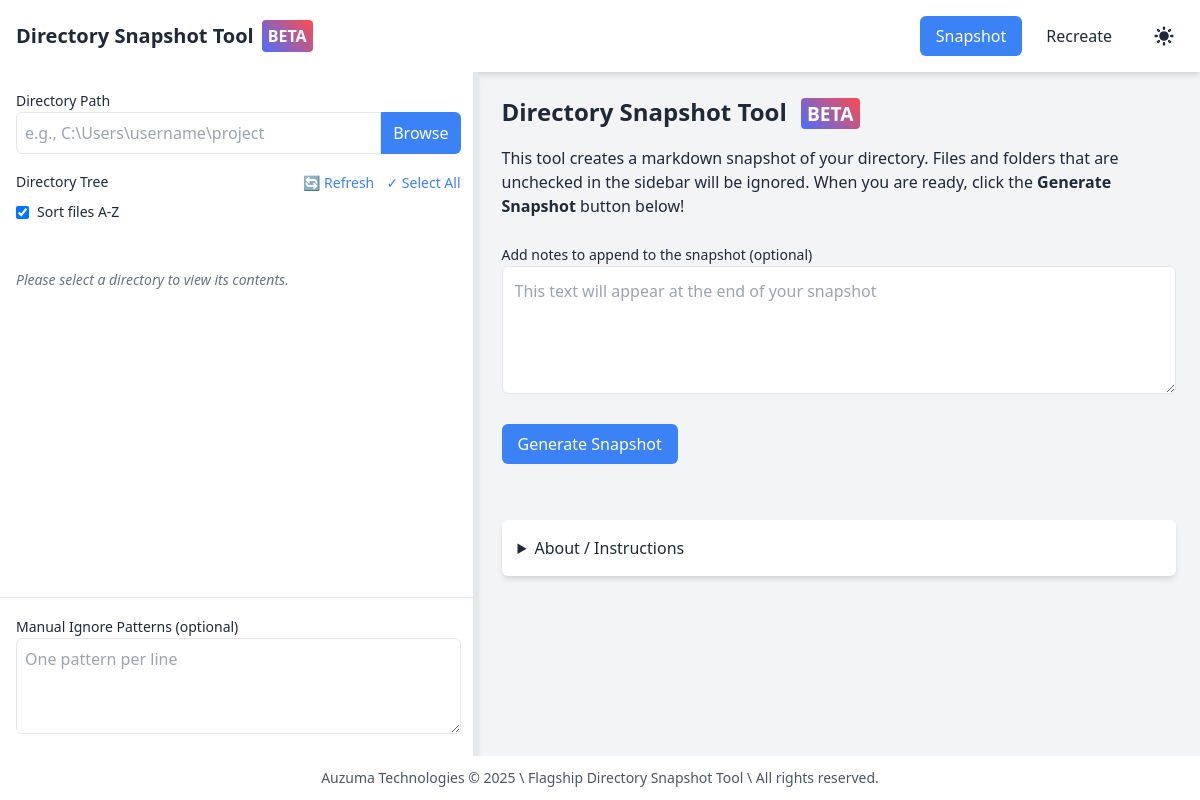
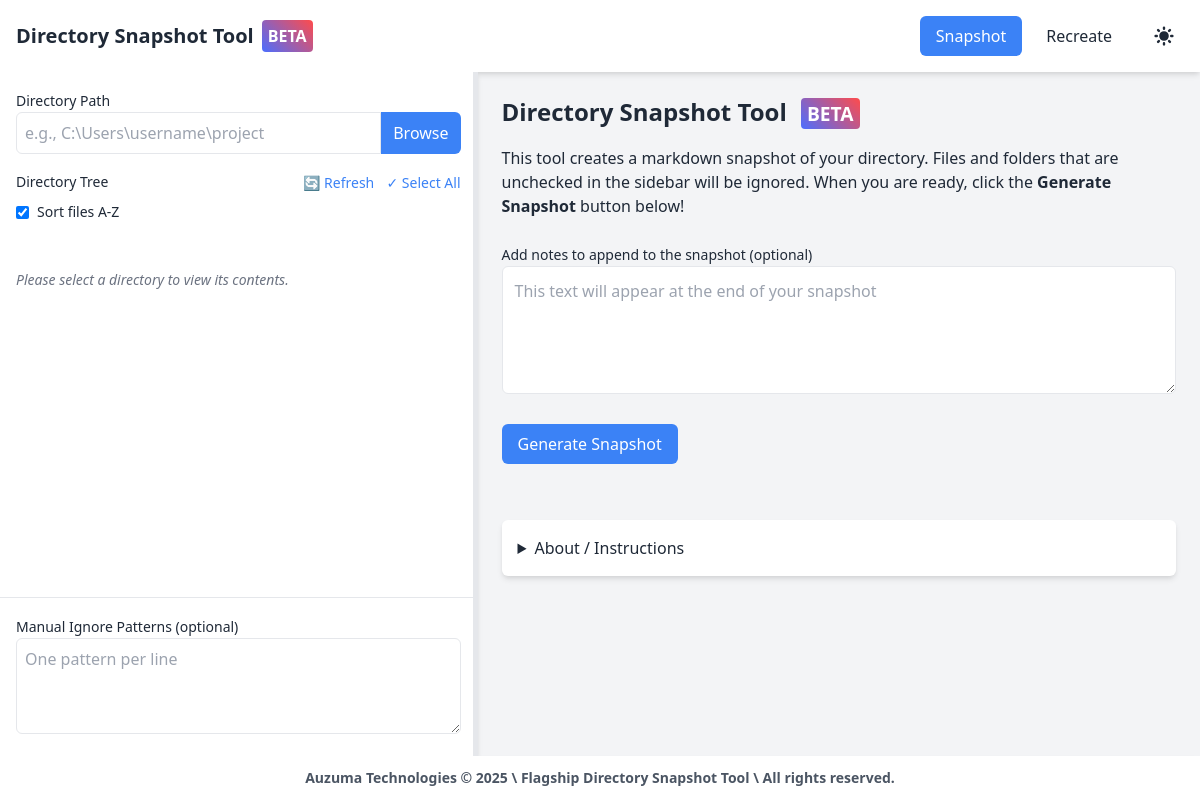
Before and after one commit to auzuma/flagship-directory-snapshot-tool, an Electron app: page index.html in a window 1200 px wide. Drawn offline with Linux system fonts and the light colour scheme.

Commit message:
Update index.html

```diff
--- a/index.html
+++ b/index.html
@@ -194,7 +194,7 @@ file content here
   </div>
 
   <!-- Footer -->
-  <footer class="bg-white dark:bg-gray-800 shadow-md p-3 text-center text-sm text-gray-600 dark:text-gray-400">
+  <footer class="bg-white font-bold dark:bg-gray-800 shadow-md p-3 text-center text-sm text-gray-600 dark:text-gray-400">
     Auzuma Technologies &copy; 2025 \ Flagship Directory Snapshot Tool \ All rights reserved.
   </footer>
 
```
